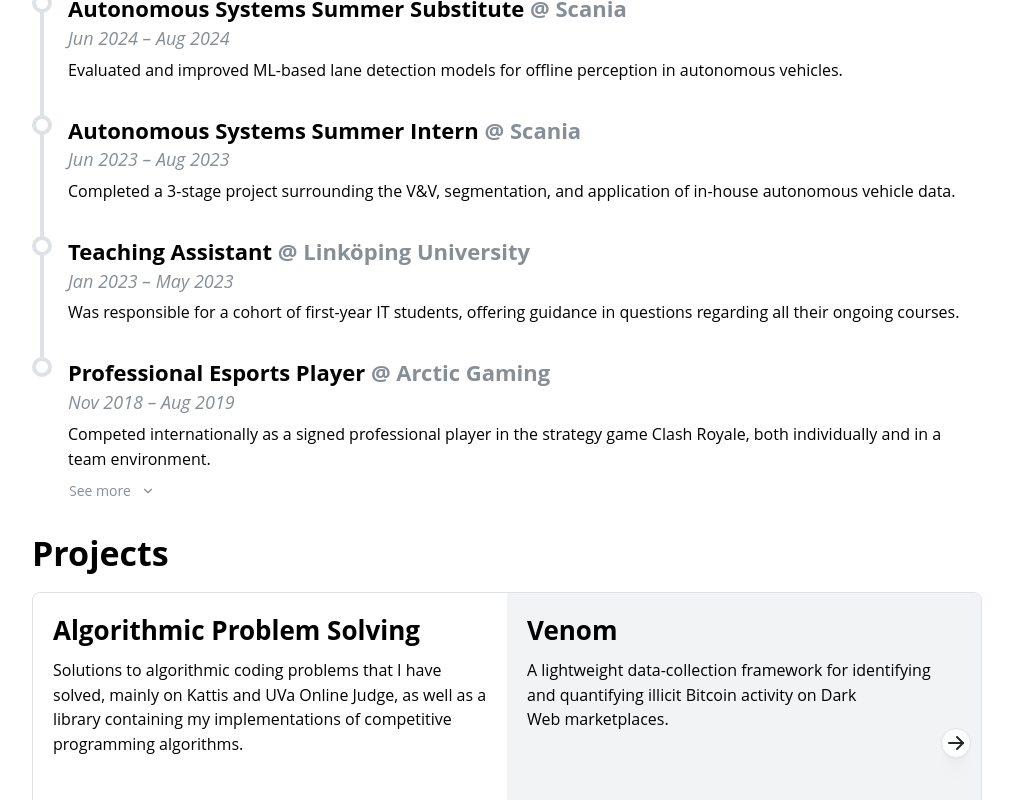
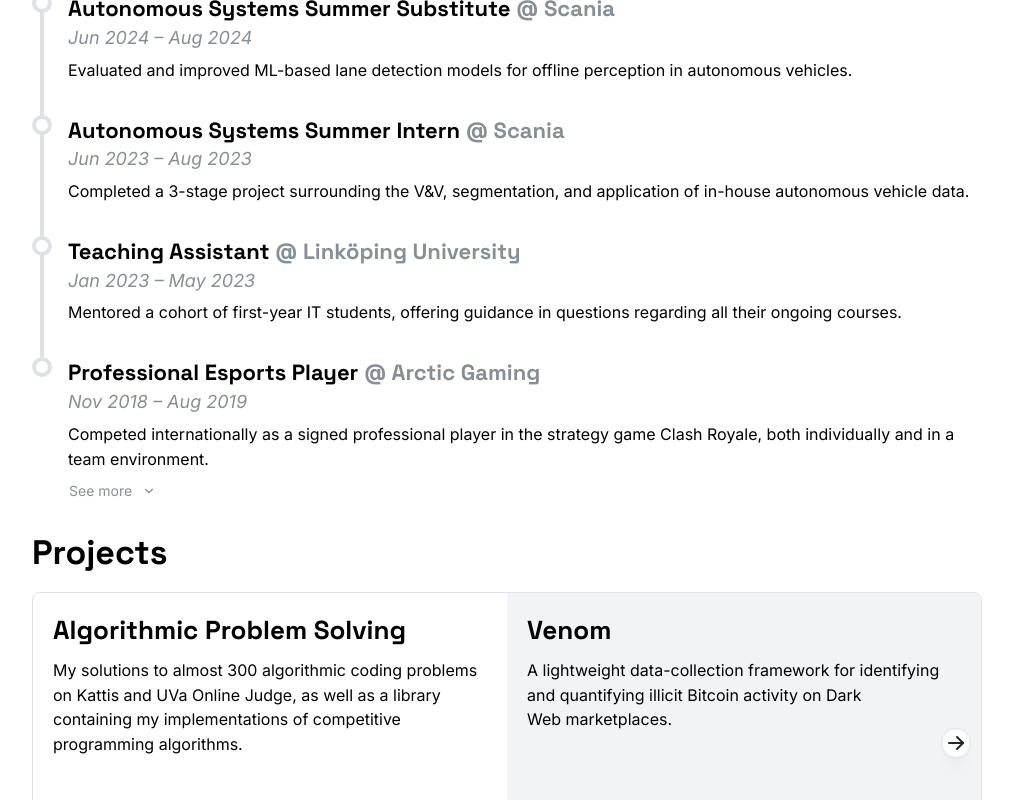
Before and after one commit to LukasIngemarsson/lukasingemarsson.github.io, a React (Vite) app in the folder personal-website/: page /#aboutme in a window 1280 px wide. Shown: the part 1137-1937 px from the top of the page, without its empty margins (133-1146 px from the left). Built offline with nearby package versions, Linux system fonts and the light colour scheme.

Commit message:
changed fonts, updated data, added favicon

```diff
--- a/personal-website/index.html
+++ b/personal-website/index.html
@@ -2,8 +2,11 @@
 <html lang="en">
   <head>
     <meta charset="UTF-8" />
-    <!-- <link rel="icon" type="image/svg+xml" href="/vite.svg" /> -->
     <meta name="viewport" content="width=device-width, initial-scale=1.0" />
+    <link rel="icon" href="favicon.png" type="image/png">
+    <link rel="preconnect" href="https://fonts.googleapis.com">
+    <link rel="preconnect" href="https://fonts.gstatic.com" crossorigin>
+    <link href="https://fonts.googleapis.com/css2?family=Inter:ital,opsz,wght@0,14..32,100..900;1,14..32,100..900&family=Space+Grotesk:wght@300..700&display=swap" rel="stylesheet">
     <title>Lukas Ingemarsson</title>
   </head>
   <body>
--- a/personal-website/src/App.tsx
+++ b/personal-website/src/App.tsx
@@ -19,7 +19,10 @@
 import Header from "./components/Header";
 
 const theme = createTheme({
-  fontFamily: "Open Sans, sans-serif",
+  fontFamily: "Inter, sans-serif",
+  headings: {
+    fontFamily: "'Space Grotesk', sans-serif",
+  },
   primaryColor: "custom",
   colors: {
     dark: [
--- a/personal-website/src/data/aboutme.data.ts
+++ b/personal-website/src/data/aboutme.data.ts
@@ -1,3 +1,3 @@
 export const ABOUT_ME_DATA = `
-Hi! I am Lukas, a final-year AI/ML student based in Linköping and Stockholm, Sweden. I was born in Connecticut, USA, but grew up in Sweden from the age of six. I have always loved solving problems, especially challenging ones. At one point I competed internationally at a professional level in the popular strategy game Clash Royale. In recent years, during my studies, I developed an interest in algorithmic coding problems, solving close to 300 problems on platforms like Kattis and UVa Online Judge. Apart from my problem-solving interests, I am a big sports enthusiast, particularly a fan of ice hockey, tennis, and the lesser-known winter sport bandy.
+Hi! I am Lukas, a final-year AI/ML student based in Linköping and Stockholm, Sweden. I was born in Connecticut, USA, but grew up in Sweden from the age of six. I have always loved solving problems, especially challenging ones. At one point I competed internationally at a professional level in the popular strategy game Clash Royale. In recent years during my studies I developed an interest in algorithmic coding problems, solving close to 300 problems on platforms like Kattis and UVa Online Judge. Apart from my problem-solving interests, I am a big sports enthusiast, particularly a fan of ice hockey, tennis, and the lesser-known winter sport bandy.
 `
--- a/personal-website/src/data/experience.data.tsx
+++ b/personal-website/src/data/experience.data.tsx
@@ -71,7 +71,7 @@
     organisation: "Linköping University",
     date: "Jan 2023 – May 2023",
     description:
-            "Was responsible for a cohort of first-year IT students, offering guidance in \
+      "Mentored a cohort of first-year IT students, offering guidance in \
       questions regarding all their ongoing courses.",
   },
   {
--- a/personal-website/src/data/projects.data.ts
+++ b/personal-website/src/data/projects.data.ts
@@ -2,7 +2,7 @@
   {
     title: "Algorithmic Problem Solving",
     description:
-      "Solutions to algorithmic coding problems that I have solved, mainly on Kattis \
+      "My solutions to almost 300 algorithmic coding problems on Kattis \
       and UVa Online Judge, as well as a library containing my implementations of competitive \
       programming algorithms.",
     repoNames: ["kattis", "uva-online-judge", "algo-lib"],
```
Also changed, not shown: personal-website/public/favicon.png (added). Lines whose indentation alone changed are shown as unchanged.
